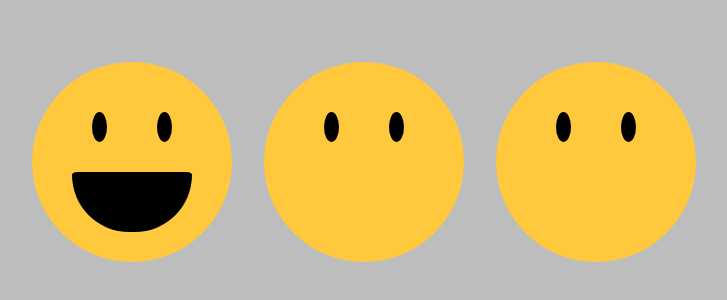
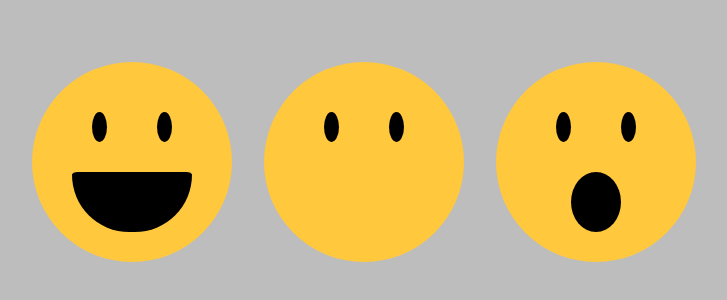
Before and after one commit to Vy187/emoji_illustrations, a React (Vite) app: page / in a window 1280 px wide. Shown: the part 238-538 px from the top of the page, without its empty margins (276-1003 px from the left). Built offline with nearby package versions, Linux system fonts and the light colour scheme.

Commit message:
style: styled the open mouth emoji

```diff
--- a/src/components/Emoji/index.tsx
+++ b/src/components/Emoji/index.tsx
@@ -9,7 +9,7 @@ const Emoji = () => {
                         <figure className="eye eye-left"></figure>
                         <figure className="eye eye-right"></figure>
                     </section>
-                    <figure className="smile"></figure>
+                    <figure className="smile mouth"></figure>
                 </section>
             </article>
             <article className="emoji">
@@ -27,7 +27,7 @@ const Emoji = () => {
                         <figure className="eye eye-left"></figure>
                         <figure className="eye eye-right"></figure>
                     </section>
-                    <figure className="mouth"></figure>
+                    <figure className="open-mouth mouth"></figure>
                 </section>
             </article>
         </main>
--- a/src/components/Emoji/styles.css
+++ b/src/components/Emoji/styles.css
@@ -1,5 +1,6 @@
 :root {
-    --emoji-size: 200px;
+    --emoji-size    : 200px;
+    --mouth-height  : calc(var(--emoji-size) * .3);
 }
 
 main {
@@ -51,15 +52,22 @@ main {
     right: calc(var(--emoji-size) * .2);
 }
 
-.smile {
-    --mouth-height: calc(var(--emoji-size) * .3);
-
+.mouth {
     position        : absolute;
     bottom          : calc(var(--emoji-size) * .15);
     left            : calc(var(--emoji-size) * .5);
     transform       : translateX(-50%);
     background-color: black;
+}
+
+.smile {
     width           : calc(var(--emoji-size) * .6);
     height          : calc(var(--emoji-size) * .3);
     border-radius   : 5% 5% var(--mouth-height) var(--mouth-height);
 }
+
+.open-mouth {
+    width           : calc(var(--emoji-size) * .25);
+    height          : calc(var(--emoji-size) * .3);
+    border-radius   : 50%;
+}
```
